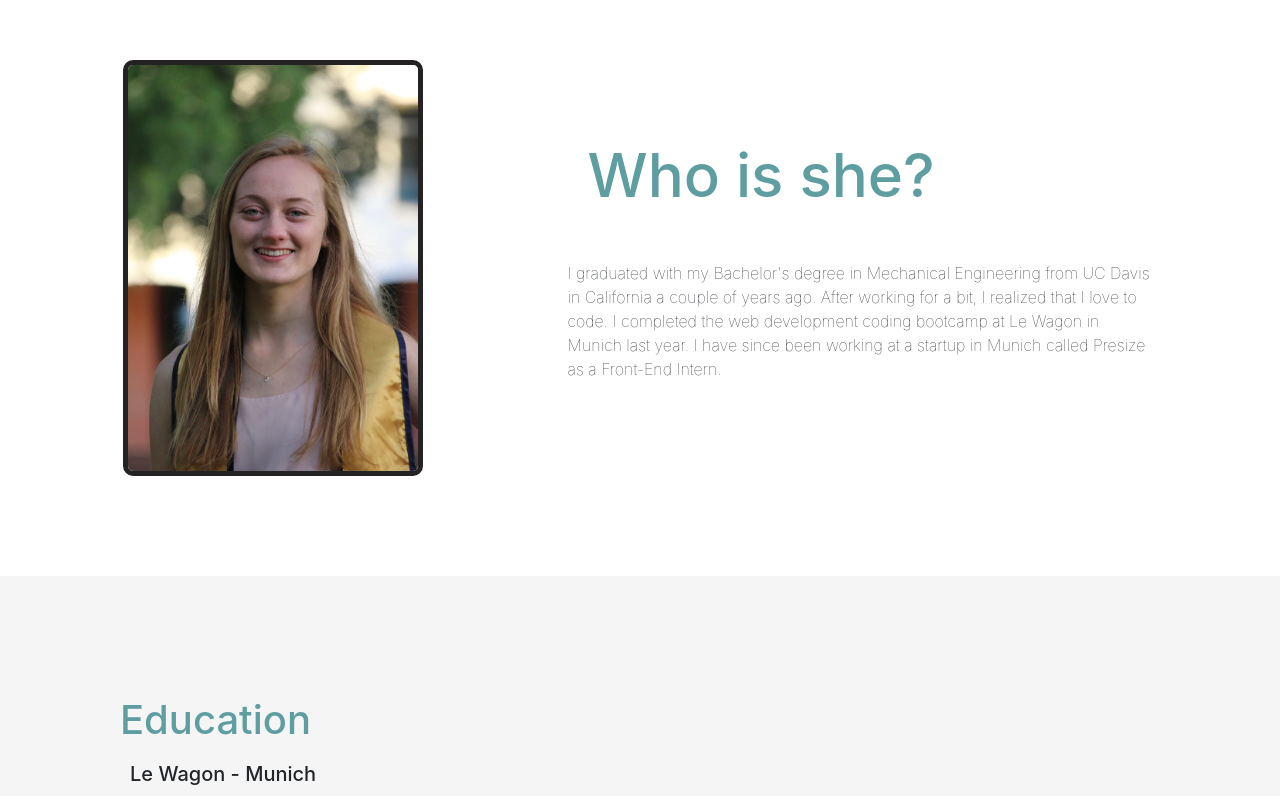
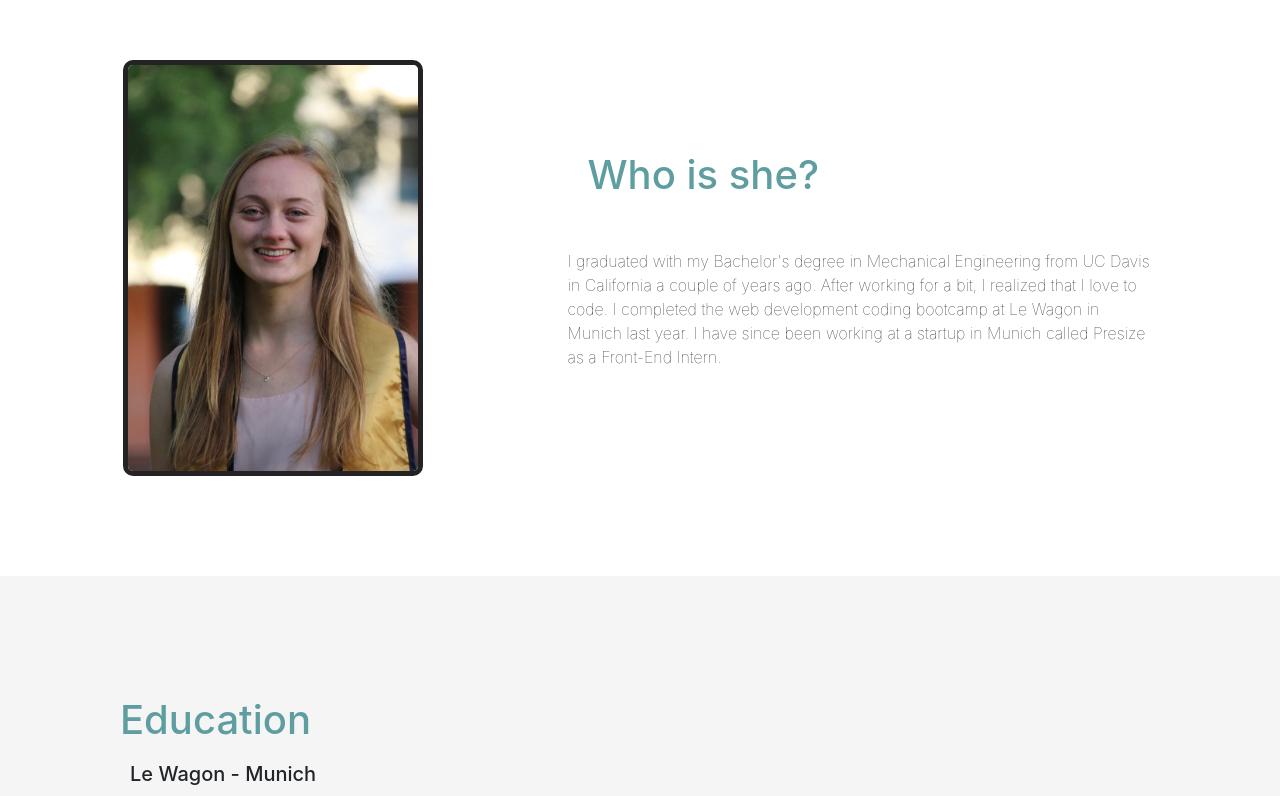
Before and after one commit to btarien/britttarien, a React (Create React App) app: page / in a window 1280 px wide. Shown: the part 760-1556 px from the top of the page. Built offline with nearby package versions, Linux system fonts and the light colour scheme.

Commit message:
fix deploy

```diff
--- a/package.json
+++ b/package.json
@@ -1,9 +1,10 @@
 {
-  "homepage": "http://btarien.github.io/btarien.github.io",
+  "homepage": "http://btarien.github.io",
   "name": "website",
   "version": "0.1.0",
   "private": true,
   "dependencies": {
+    "@material-ui/core": "^4.11.3",
     "@testing-library/jest-dom": "^4.2.4",
     "@testing-library/react": "^9.5.0",
     "@testing-library/user-event": "^7.2.1",
@@ -12,7 +13,6 @@
     "react-animate-on-scroll": "^2.1.5",
     "react-bootstrap": "^1.4.0",
     "react-dom": "^16.14.0",
-    "react-router-dom": "^5.2.0",
     "react-scripts": "^3.4.4",
     "react-scroll": "^1.8.1"
   },
--- a/src/App.css
+++ /dev/null
@@ -1,4 +0,0 @@
-h1 {
-  color: cadetblue;
-  font-size: 60px;
-}
--- a/src/App.js
+++ b/src/App.js
@@ -1,5 +1,4 @@
 import React from "react";
-import "./App.css";
 import Navbar from "./components/Navbar.js";
 import Home from "./components/pages/Home";
 import About from "./components/pages/About";
```
Also changed, not shown: 2 other files (tests, documents, lock files or other folders).
